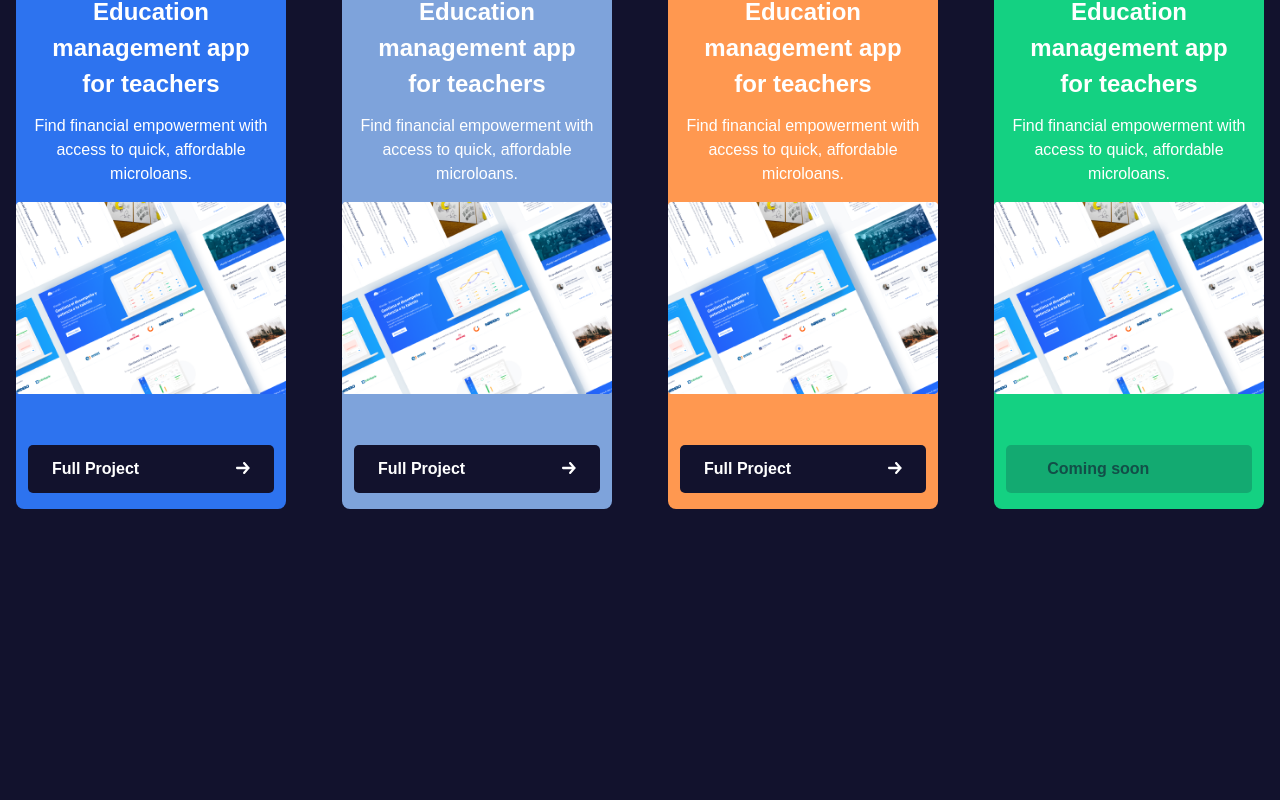
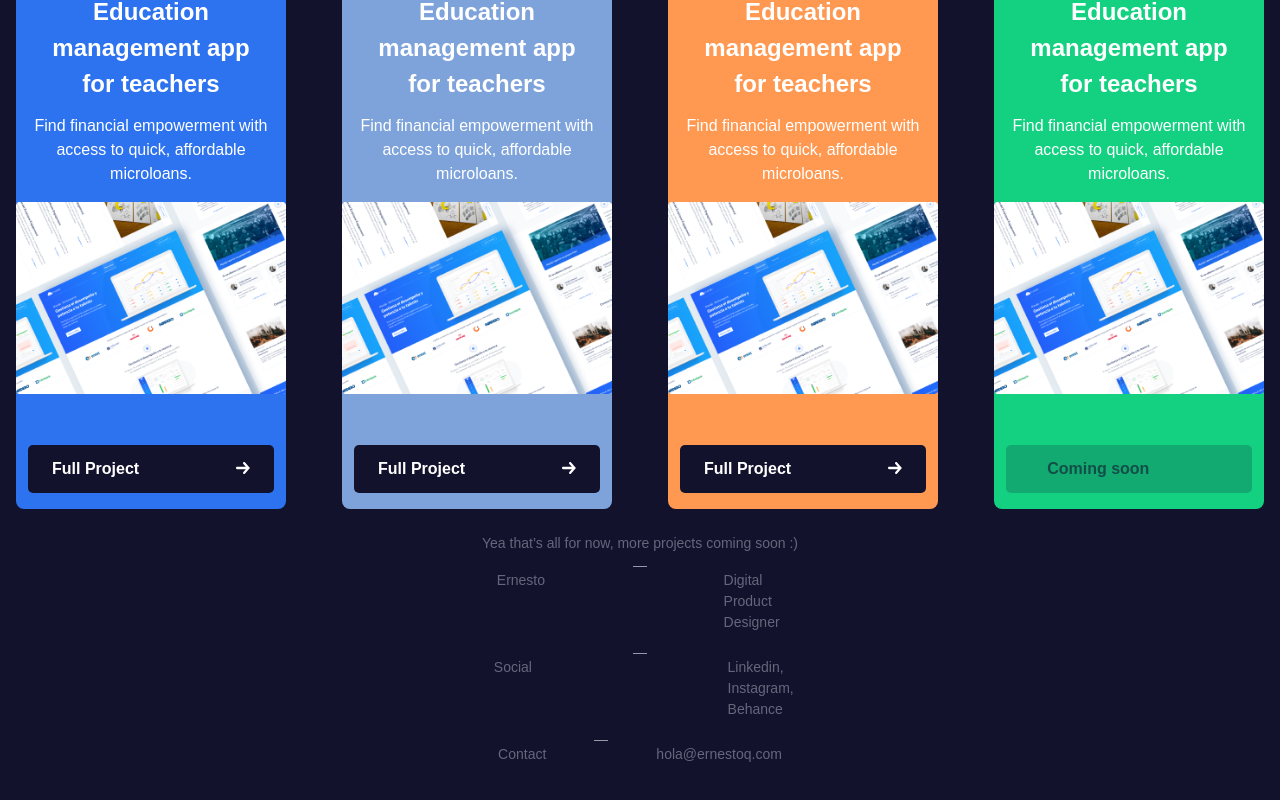
Before and after one commit to cbustamanter/eq-web, a Vue app: page / in a window 1280 px wide. Shown: the part 518-1318 px from the top of the page. Before the commit the page ends 1027 px from the top, so only its background shows below. Built offline with nearby package versions, Linux system fonts and the light colour scheme; a web font is replaced by a local one.

Commit message:
added footer

```diff
--- a/src/App.vue
+++ b/src/App.vue
@@ -4,6 +4,7 @@
     <PictureComponent />
     <PersonalInfo />
     <CardsContainer />
+    <Footer />
   </div>
 </template>
 
@@ -13,6 +14,7 @@ import Navbar from './components/Navbar.vue'
 import PictureComponent from './components/PictureComponent.vue'
 import PersonalInfo from './components/PersonalInfo.vue'
 import CardsContainer from './components/CardsContainer.vue'
+import Footer from './components/Footer.vue'
 import './assets/styles/scss/global.scss'
 
 export default defineComponent({
@@ -21,7 +23,8 @@ export default defineComponent({
     Navbar,
     PictureComponent,
     PersonalInfo,
-    CardsContainer
+    CardsContainer,
+    Footer
   }
 })
 </script>
--- a/src/assets/styles/scss/global.scss
+++ b/src/assets/styles/scss/global.scss
@@ -2,3 +2,6 @@
     display: flex !important;
     justify-content: center !important;
 }
+.fs-14 {
+    font-size: 14px;
+}
--- a/src/assets/styles/scss/main.scss
+++ b/src/assets/styles/scss/main.scss
@@ -35,12 +35,15 @@ $lblue: #09BBEB;
 $lblue-invert: findColorInvert($lblue);
 $customGrey: #9898A9;
 $customGrey-invert: findColorInvert($customGrey);
+$footerText: #66667B;
+$footerText-invert: findColorInvert($footerText);
 
 @import "../node_modules/bulma/sass/utilities/derived-variables";
 $addColors: (
   "dark-blue":($dark-blue, $dark-blue-invert), //adds variable dark-blue to addcolors List
   "lblue":($lblue, $lblue-invert),
   "customGrey":($customGrey, $customGrey-invert),
+  "footerText":($footerText, $footerText-invert),
 );
 $colors: map-merge($colors, $addColors); // adds colors in addColors List to $colors variable that is global
 
--- /dev/null
+++ b/src/components/Footer.vue
@@ -0,0 +1,62 @@
+<template>
+  <footer class="fs-14">
+      <div class="columns">
+          <div class="column">
+              <p class="has-text-footerText has-text-centered px-4">
+                  Yea that’s all for now, more projects coming soon :)
+              </p>
+          </div>
+      </div>
+      <div class="columns">
+          <div class="column centered">
+              <div class="columns has-text-footerText pb-4">
+                  <div class="column has-text centered px-5 p-1">Ernesto</div>
+                  <div class="column centered px-5 p-0">
+                      <div class="divider"></div>
+                  </div>
+                  <div class="column has-text centered px-5 p-1">Digital Product Designer</div>
+              </div>
+          </div>
+      </div>
+      <div class="columns">
+          <div class="column centered">
+              <div class="columns has-text-footerText pb-4">
+                  <div class="column has-text centered px-5 p-1">Social</div>
+                  <div class="column centered px-5 p-0">
+                      <div class="divider"></div>
+                  </div>
+                  <div class="column has-text centered px-5 p-1">Linkedin, Instagram, Behance</div>
+              </div>
+          </div>
+      </div>
+      <div class="columns pb-6">
+          <div class="column centered">
+              <div class="columns has-text-footerText pb-">
+                  <div class="column has-text centered px-5 p-1">Contact</div>
+                  <div class="column centered px-5 p-0">
+                      <div class="divider"></div>
+                  </div>
+                  <div class="column has-text centered px-5 p-1">hola@ernestoq.com</div>
+              </div>
+          </div>
+      </div>
+  </footer>
+</template>
+
+<script lang="ts">
+import { defineComponent } from "vue";
+
+export default defineComponent({
+  setup() {
+    return {};
+  },
+});
+</script>
+
+<style lang="scss" scoped>
+    .divider {
+        width: 14px;
+        background: $customGrey;
+        height: 1px;
+    }
+</style>
```
